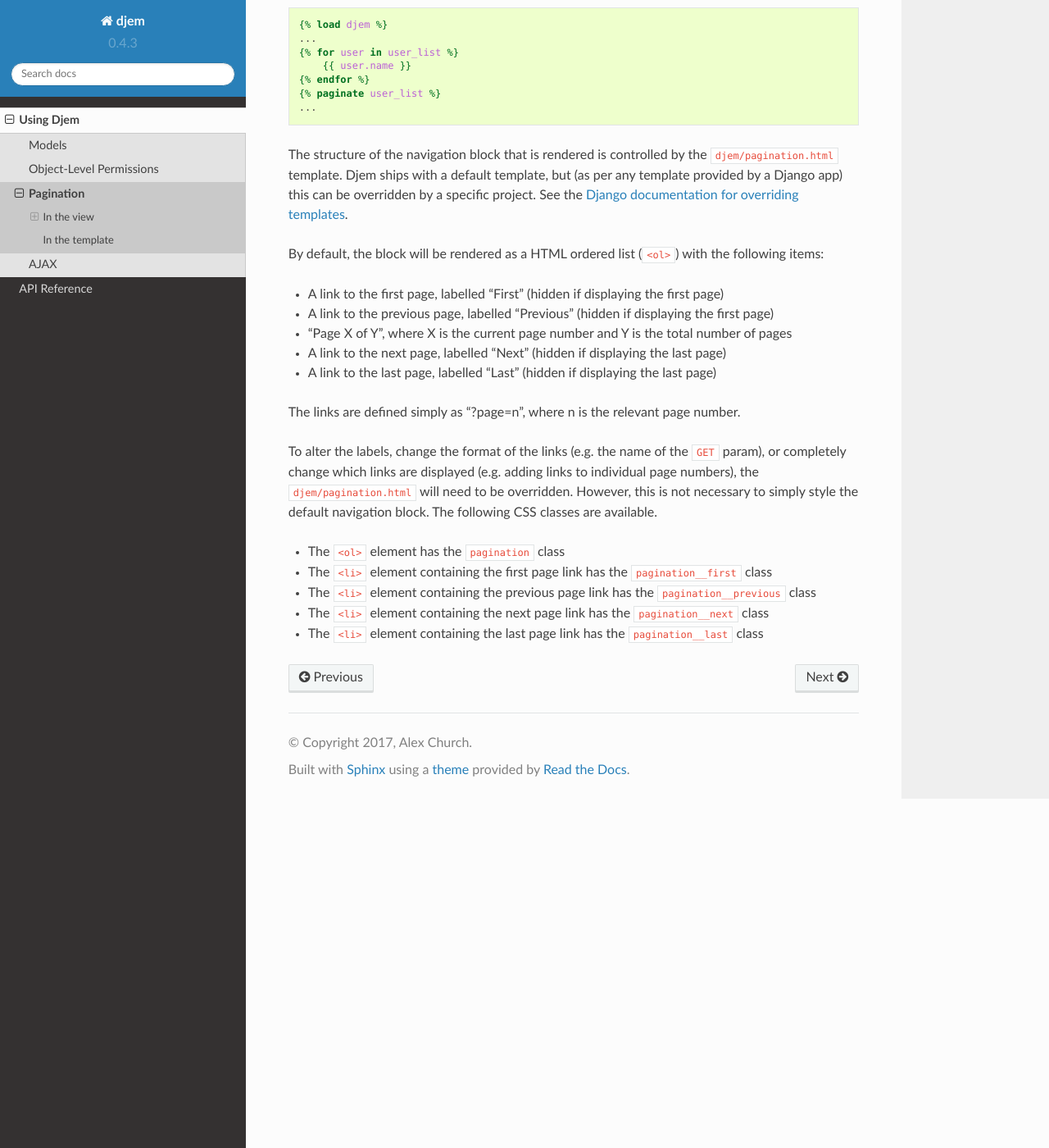
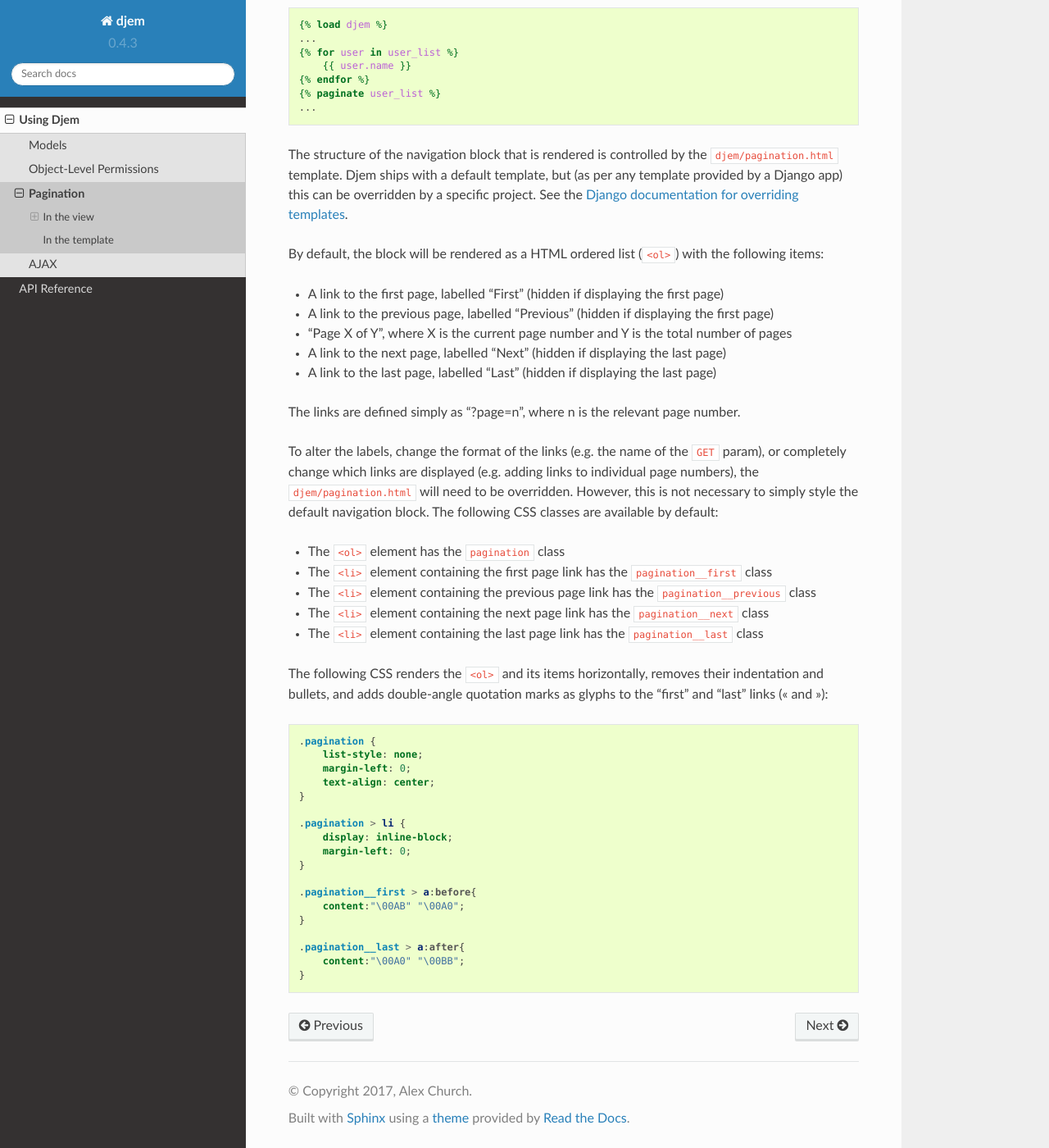
Before and after one commit to oogles/djem, a Sphinx documentation site: the page built from docs/topics/pagination.rst, in a window 1280 px wide and 1400 px high, scrolled down 3199 px. Shown: the whole window at 82% size. Built offline with Sphinx 7.4.7 and the Read the Docs theme 2.0.0, drawn with Linux system fonts in a browser that asks for light colours.

Commit message:
Add sample CSS to pagination documentation.

```diff
--- a/docs/topics/pagination.rst
+++ b/docs/topics/pagination.rst
@@ -141,10 +141,36 @@ By default, the block will be rendered as a HTML ordered list (``<ol>``) with th
 
 The links are defined simply as "?page=n", where n is the relevant page number.
 
-To alter the labels, change the format of the links (e.g. the name of the ``GET`` param), or completely change which links are displayed (e.g. adding links to individual page numbers), the ``djem/pagination.html`` will need to be overridden. However, this is not necessary to simply style the default navigation block. The following CSS classes are available.
+To alter the labels, change the format of the links (e.g. the name of the ``GET`` param), or completely change which links are displayed (e.g. adding links to individual page numbers), the ``djem/pagination.html`` will need to be overridden. However, this is not necessary to simply style the default navigation block. The following CSS classes are available by default:
 
 * The ``<ol>`` element has the ``pagination`` class
 * The ``<li>`` element containing the first page link has the ``pagination__first`` class
 * The ``<li>`` element containing the previous page link has the ``pagination__previous`` class
 * The ``<li>`` element containing the next page link has the ``pagination__next`` class
 * The ``<li>`` element containing the last page link has the ``pagination__last`` class
+
+The following CSS renders the ``<ol>`` and its items horizontally, removes their indentation and bullets, and adds double-angle quotation marks as glyphs to the "first" and "last" links (|<<| and |>>|):
+
+.. |<<| unicode:: U+00AB
+.. |>>| unicode:: U+00BB
+
+.. code-block:: css
+
+    .pagination {
+        list-style: none;
+        margin-left: 0;
+        text-align: center;
+    }
+
+    .pagination > li {
+        display: inline-block;
+        margin-left: 0;
+    }
+
+    .pagination__first > a:before{
+        content:"\00AB" "\00A0";
+    }
+
+    .pagination__last > a:after{
+        content:"\00A0" "\00BB";
+    }
```
